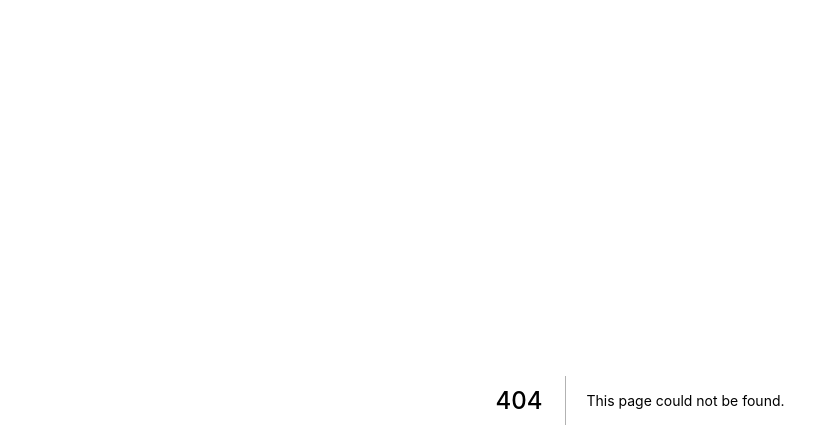
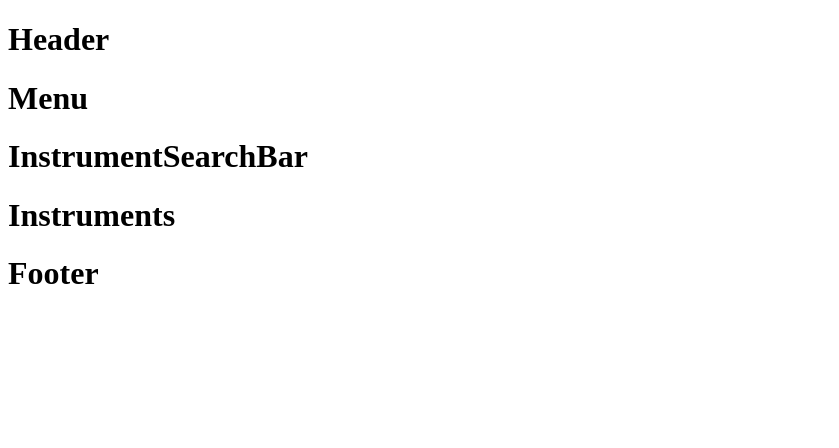
Before and after one commit to dilloncoffman/ReactConferenceSpeakers, a Next.js app: page /instruments in a window 1280 px wide. Before the commit this address had no page. Shown: the top 448 px of the page, without its empty margins (0-839 px from the left). Built offline with nearby package versions, Linux system fonts and the light colour scheme.

Commit message:
Set up inital pages and components

```diff
--- a/pages/index.js
+++ b/pages/index.js
@@ -1,7 +1,7 @@
-const Page = () => (
+const IndexPage = () => (
   <div>
-    <h1>Hello NextJS</h1>
+    <h1>IndexPage</h1>
   </div>
 );
 
-export default Page;
+export default IndexPage;
--- /dev/null
+++ b/pages/instruments.js
@@ -0,0 +1,17 @@
+import Header from '../src/components/Header/Header'
+import Menu from '../src/components/Menu/Menu'
+import Instruments from '../src/components/Instruments/Instruments'
+import InstrumentSearchBar from '../src/components/InstrumentSearchBar/InstrumentSearchBar'
+import Footer from '../src/components/Footer/Footer'
+
+const InstrumentsPage = () => (
+  <div>
+    <Header />
+    <Menu />
+    <InstrumentSearchBar />
+    <Instruments />
+    <Footer />
+  </div>
+);
+
+export default InstrumentsPage;
--- /dev/null
+++ b/src/components/Footer/Footer.js
@@ -0,0 +1,7 @@
+const Footer = () => (
+  <div>
+    <h1>Footer</h1>
+  </div>
+);
+
+export default Footer;
--- /dev/null
+++ b/src/components/Header/Header.js
@@ -0,0 +1,7 @@
+const Header = () => (
+  <div>
+    <h1>Header</h1>
+  </div>
+);
+
+export default Header;
--- /dev/null
+++ b/src/components/InstrumentSearchBar/InstrumentSearchBar.js
@@ -0,0 +1,7 @@
+const InstrumentSearchBar = () => (
+  <div>
+    <h1>InstrumentSearchBar</h1>
+  </div>
+);
+
+export default InstrumentSearchBar;
--- /dev/null
+++ b/src/components/Instruments/Instruments.js
@@ -0,0 +1,7 @@
+const Instruments = () => (
+  <div>
+    <h1>Instruments</h1>
+  </div>
+);
+
+export default Instruments;
--- /dev/null
+++ b/src/components/Menu/Menu.js
@@ -0,0 +1,7 @@
+const Menu = () => (
+  <div>
+    <h1>Menu</h1>
+  </div>
+);
+
+export default Menu;
```
